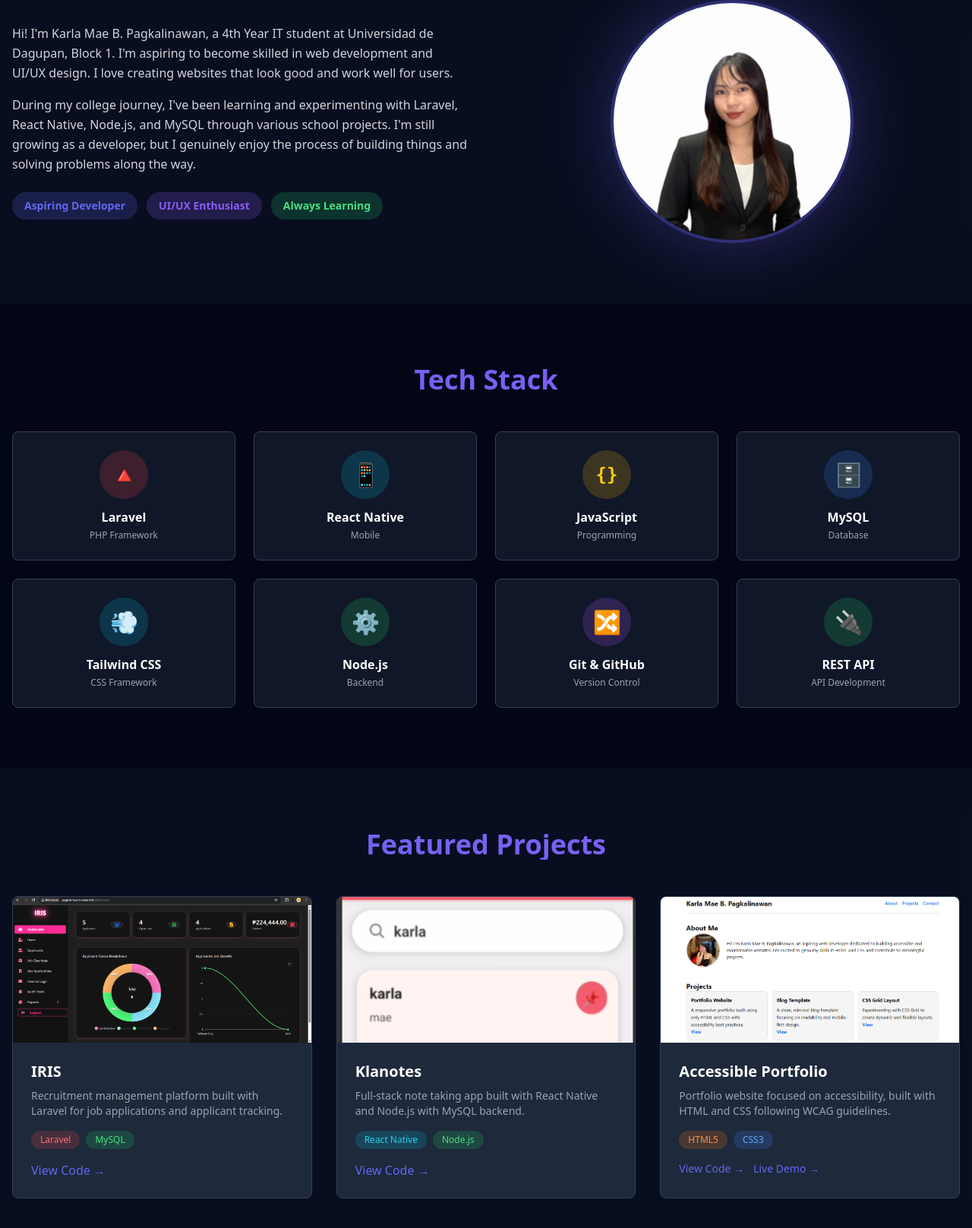
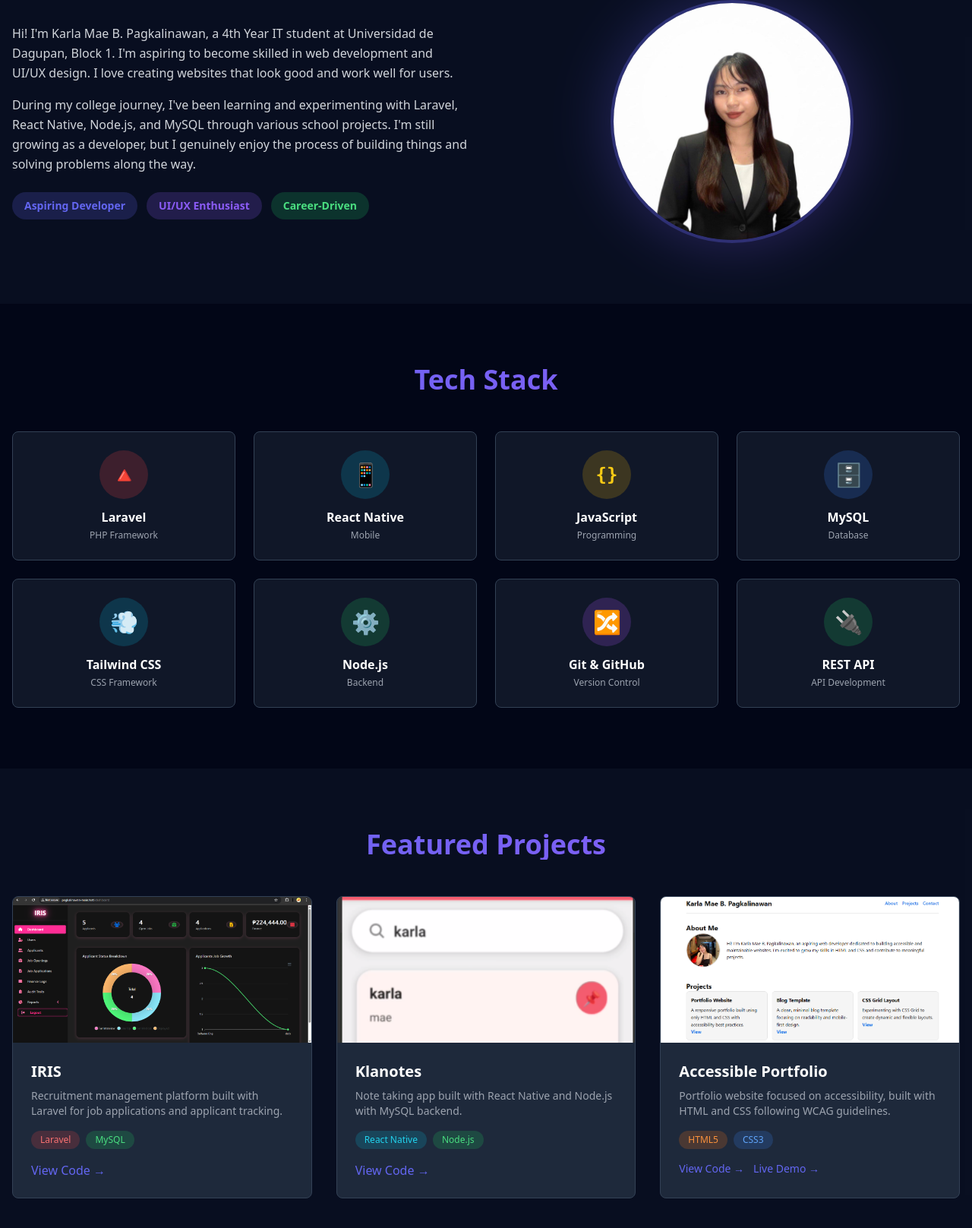
Before and after one commit to karlapagkalinawan/my-portfolio, a plain HTML site: page index.html in a window 1280 px wide. Shown: the part 968-2585 px from the top of the page at 76% size. Drawn offline with nearby package versions, Linux system fonts and the light colour scheme.

Commit message:
Update index.html

```diff
--- a/index.html
+++ b/index.html
@@ -88,7 +88,7 @@
                     <div class="flex gap-3 mt-6 flex-wrap">
                         <span class="bg-primary/20 text-primary px-4 py-2 rounded-full text-sm font-semibold">Aspiring Developer</span>
                         <span class="bg-secondary/20 text-secondary px-4 py-2 rounded-full text-sm font-semibold">UI/UX Enthusiast</span>
-                        <span class="bg-green-500/20 text-green-400 px-4 py-2 rounded-full text-sm font-semibold">Always Learning</span>
+                        <span class="bg-green-500/20 text-green-400 px-4 py-2 rounded-full text-sm font-semibold">Career-Driven</span>
                     </div>
                 </div>
                 <div class="order-1 md:order-2 flex justify-center">
@@ -198,7 +198,7 @@
                     <div class="h-48 overflow-hidden"><img src="images/kla.png" alt="Klanotes App" class="w-full h-full object-cover"></div>
                     <div class="p-6">
                         <h3 class="text-xl font-bold mb-2">Klanotes</h3>
-                        <p class="text-gray-400 mb-4 text-sm">Full-stack note taking app built with React Native and Node.js with MySQL backend.</p>
+                        <p class="text-gray-400 mb-4 text-sm">Note taking app built with React Native and Node.js with MySQL backend.</p>
                         <div class="flex gap-2 mb-4 flex-wrap">
                             <span class="bg-cyan-500/20 text-cyan-400 px-3 py-1 rounded-full text-xs">React Native</span>
                             <span class="bg-green-500/20 text-green-400 px-3 py-1 rounded-full text-xs">Node.js</span>
```
